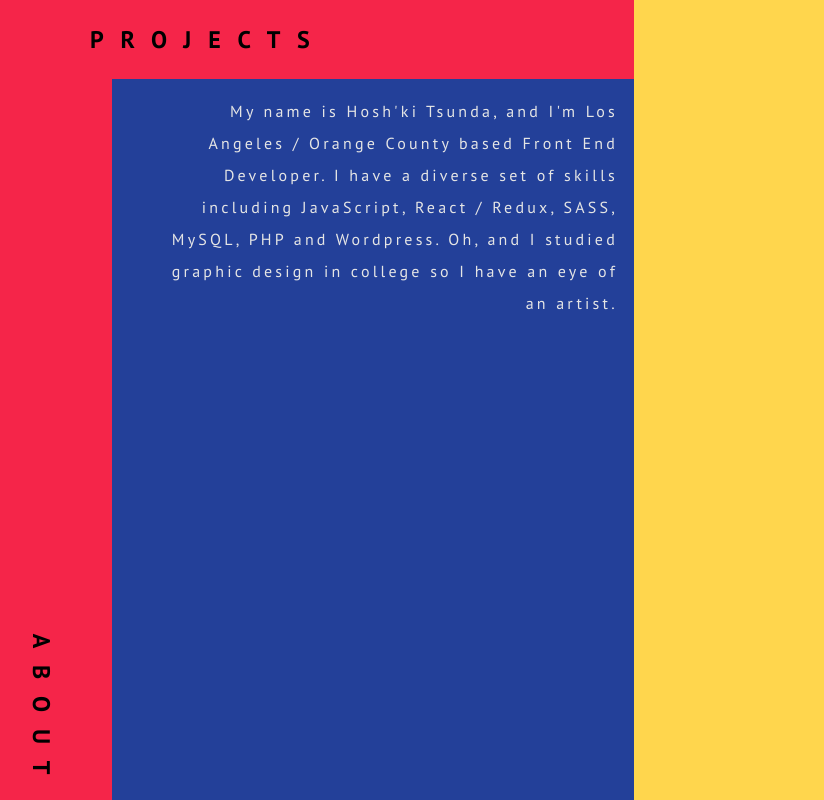
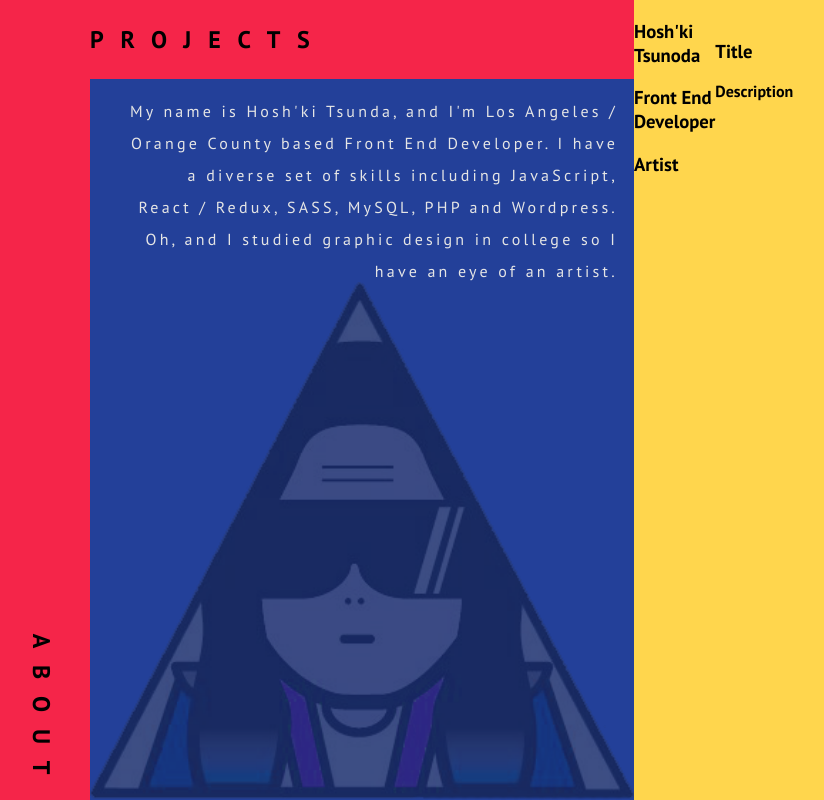
Before and after one commit to hoshikitsunoda/portfolio-website, a website: page app/index.html in a window 1280 px wide. Shown: the whole page, without its empty margins (6-830 px from the left). Drawn offline with nearby package versions, Linux system fonts and the light colour scheme; files that its build step writes are made by us from their sources.

Commit message:
added avatar to about box as background image

```diff
--- a/app/index.html
+++ b/app/index.html
@@ -43,7 +43,29 @@
             </div>
           </div>
         </div>
-        <div class="right"></div>
+        <div class="right">
+          <div class="b-1">
+            <div class="left">
+              <div class="text-wrap">
+                <h3>Hosh'ki <br />Tsunoda</h3>
+                <h3>Front End <br />Developer</h3>
+                <h3>Artist</h3>
+              </div>
+            </div>
+            <div class="right"></div>
+          </div>
+          <div class="b-2">
+            <div class="project-container">
+              <div class="project">
+                <img src="" alt="" />
+                <div class="text-wrap">
+                  <h3>Title</h3>
+                  <p>Description</p>
+                </div>
+              </div>
+            </div>
+          </div>
+        </div>
       </div>
     </div>
     <script src="js/main.js"></script>
--- a/app/scss/_layout.scss
+++ b/app/scss/_layout.scss
@@ -27,8 +27,8 @@
 }
 
 %aboutContainer {
-  width: 90%;
   height: 100%;
   text-align: right;
   padding: 1rem;
+  box-sizing: border-box;
 }
--- a/app/scss/styles.scss
+++ b/app/scss/styles.scss
@@ -20,12 +20,12 @@ body {
 
     .content {
       @extend %flexResponsive;
-      .left,
-      .right {
+      > .left,
+      > .right {
         @extend %containerLeftRight;
       }
 
-      .left {
+      > .left {
         background: $red;
         order: 2;
 
@@ -51,6 +51,8 @@ body {
         }
 
         .b-2 {
+          @include flexbox();
+          flex-direction: column;
           width: 85%;
 
           .project-link-container {
@@ -59,8 +61,10 @@ body {
 
           .about-container {
             margin: auto 0 auto auto;
-            background-color: $blue;
             color: $primary-text-color;
+            background: $blue url('../images/avatar.png') no-repeat center
+              bottom;
+            background-size: contain;
 
             @extend %aboutContainer;
 
```
